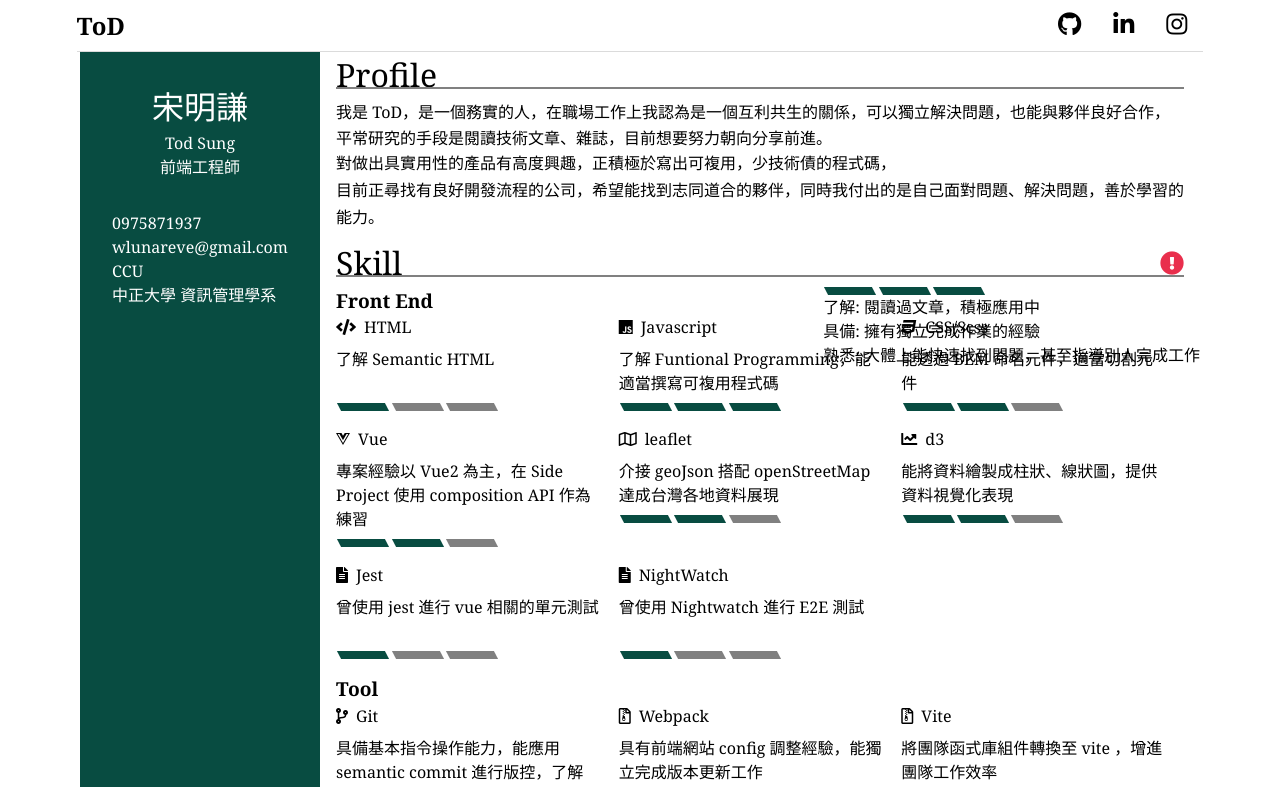
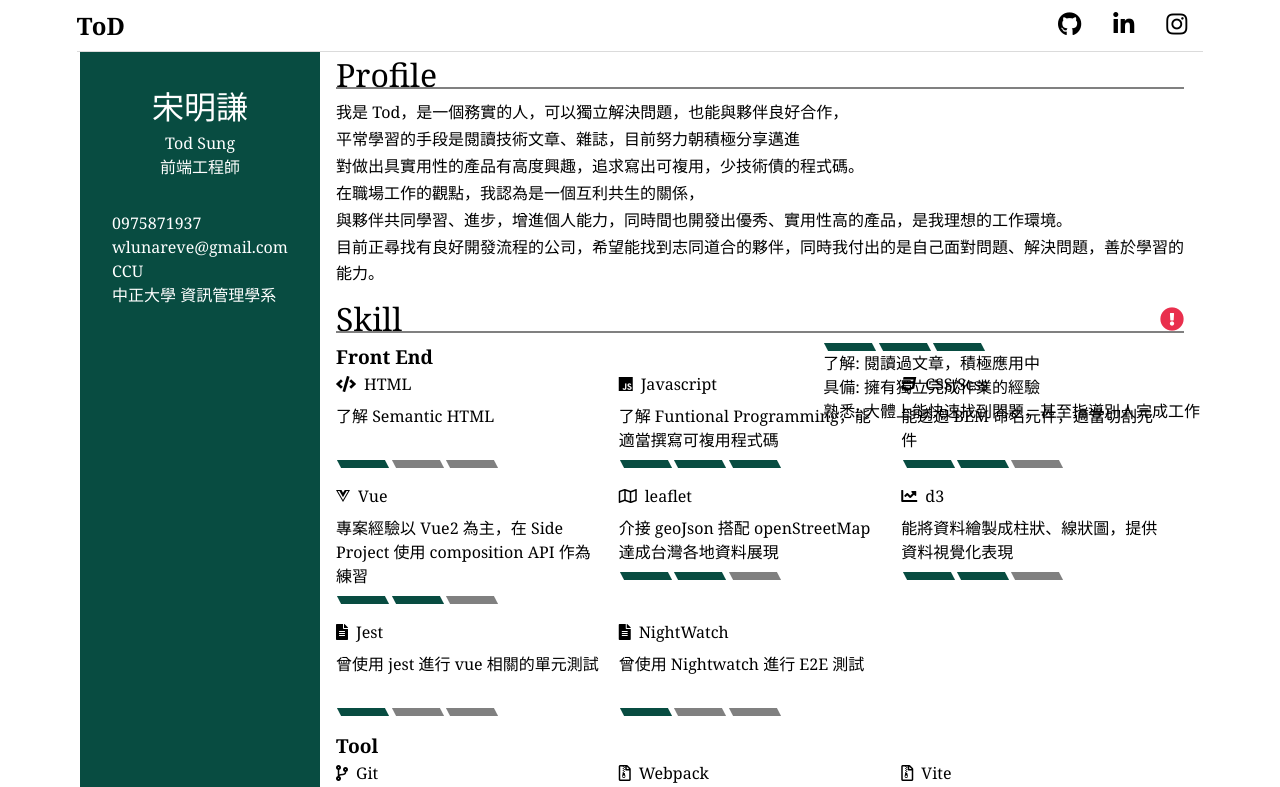
Before and after one commit to wlunareve/archive-wlunareve.github.io, a Vue app in the folder code/: page / in a window 1280 px wide. Shown: the top 787 px of the page. Built offline with nearby package versions, Linux system fonts and the light colour scheme.

Commit message:
feat: profile content

```diff
--- a/code/src/components/cv/content.vue
+++ b/code/src/components/cv/content.vue
@@ -6,17 +6,12 @@
       <h1 class="cv-content__title profile">
         Profile
       </h1>
-      <p class="profile__content">
-        我是 ToD，是一個務實的人，在職場工作上我認為是一個互利共生的關係，可以獨立解決問題，也能與夥伴良好合作，
-      </p>
-      <p>
-        平常研究的手段是閱讀技術文章、雜誌，目前想要努力朝向分享前進。
-      </p>
-      <p class="profile__content">
-        對做出具實用性的產品有高度興趣，正積極於寫出可複用，少技術債的程式碼，
-      </p>
-      <p class="profile__content">
-        目前正尋找有良好開發流程的公司，希望能找到志同道合的夥伴，同時我付出的是自己面對問題、解決問題，善於學習的能力。
+      <p
+        v-for="(profileContent, index) in profileContents"
+        :key="index"
+        class="profile__content"
+      >
+        {{ profileContent }}
       </p>
     </section>
 
@@ -119,6 +114,15 @@
     },
 
     setup() {
+      const profileContents = [
+        "我是 Tod，是一個務實的人，可以獨立解決問題，也能與夥伴良好合作，",
+        "平常學習的手段是閱讀技術文章、雜誌，目前努力朝積極分享邁進",
+        "對做出具實用性的產品有高度興趣，追求寫出可複用，少技術債的程式碼。",
+        "在職場工作的觀點，我認為是一個互利共生的關係，",
+        "與夥伴共同學習、進步，增進個人能力，同時間也開發出優秀、實用性高的產品，是我理想的工作環境。",
+        "目前正尋找有良好開發流程的公司，希望能找到志同道合的夥伴，同時我付出的是自己面對問題、解決問題，善於學習的能力。",
+      ]
+
       const frontEndSkills = [
         {
           name: 'HTML',
@@ -240,6 +244,7 @@
       }
 
       return {
+        profileContents,
         frontEndSkills,
         toolSkills,
         isShowSkillExplanation,
```
